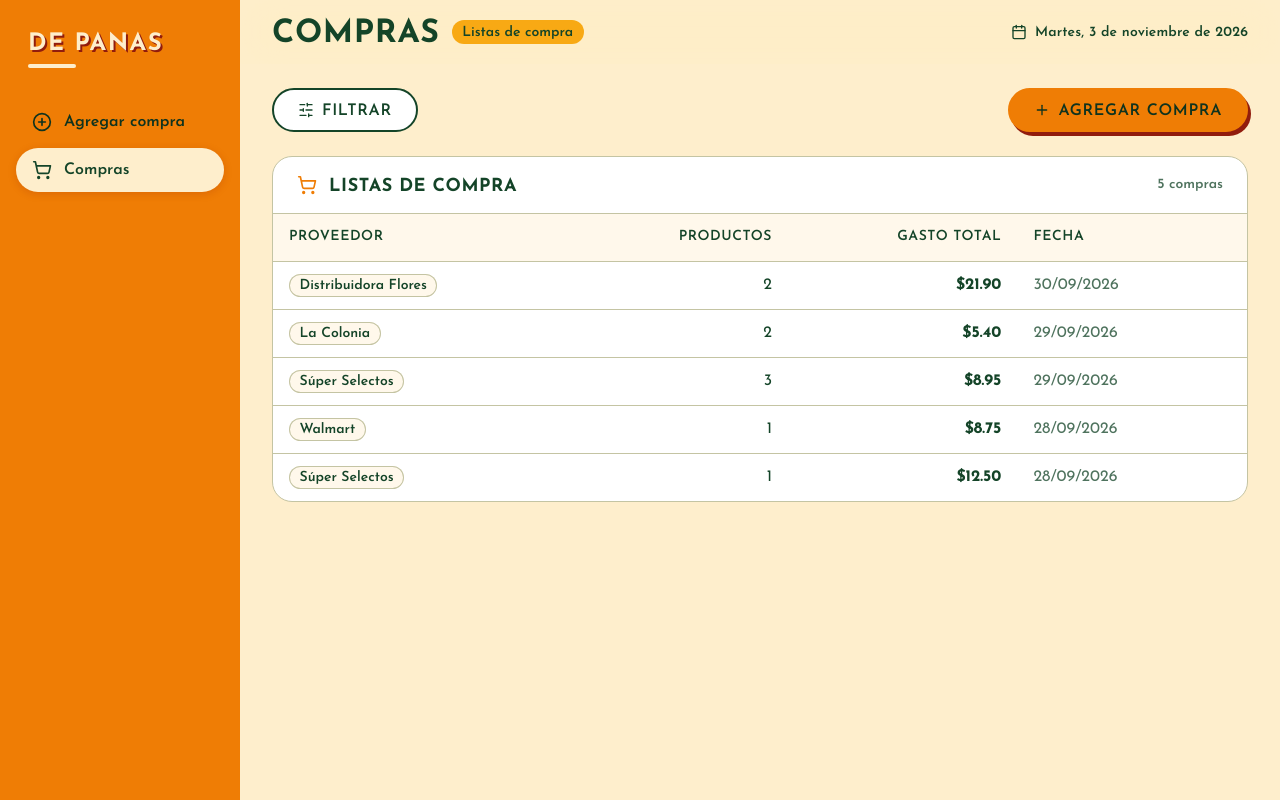
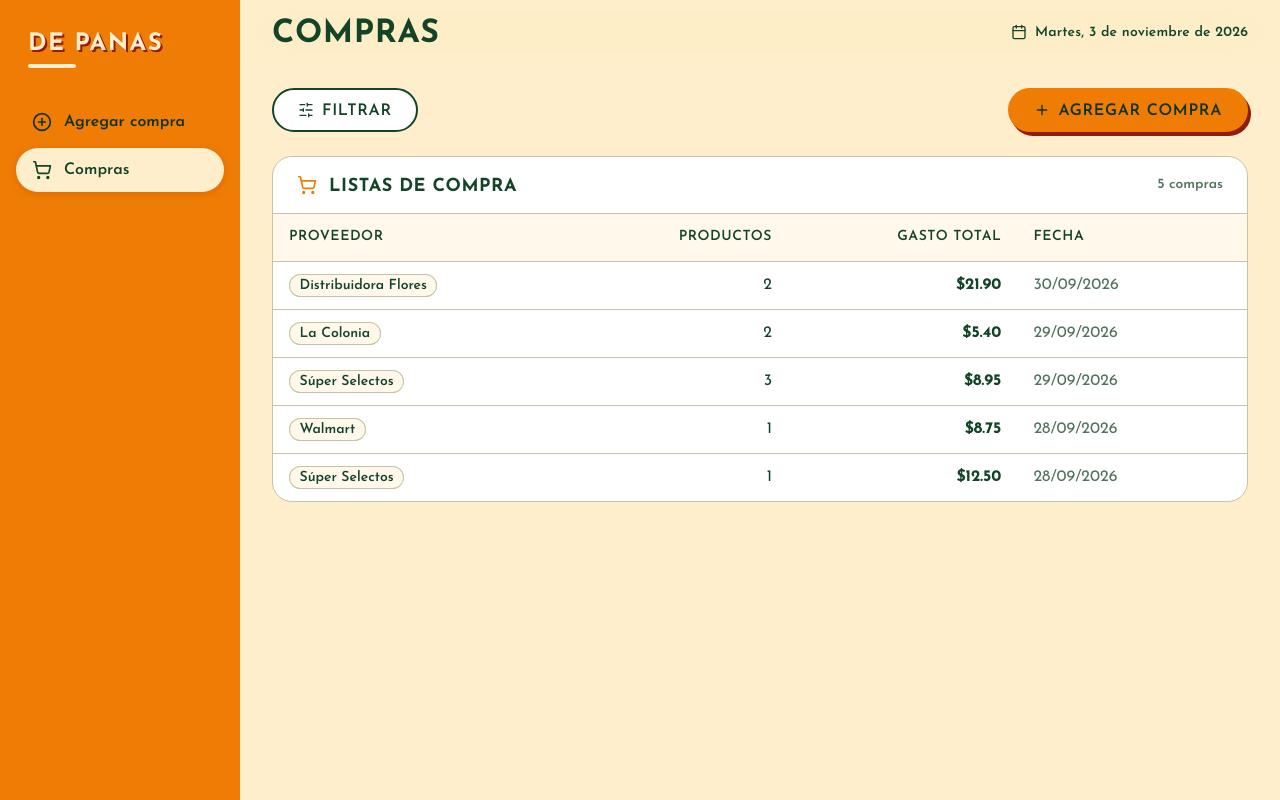
Before and after one commit to Gabrielvalen08/DePanas_Proyect_FORGE, a React (Vite) app in the folder frontend/: page /compras in a window 1280 px wide. Built offline with nearby package versions, Linux system fonts and the light colour scheme.

Commit message:
chore(compras): quitar la insignia "Listas de compra" del header
Co-Authored-By: Claude Opus 5.5 <noreply@anthropic.com>

```diff
--- a/frontend/src/pages/PantallaMaestra.jsx
+++ b/frontend/src/pages/PantallaMaestra.jsx
@@ -100,7 +100,7 @@ export default function PantallaMaestra() {
 
   return (
     <>
-      <Header title="Compras" badge="Listas de compra" />
+      <Header title="Compras" />
 
       <main id="contenido" tabIndex={-1}>
         <div className={estilos.toolbar}>
```
